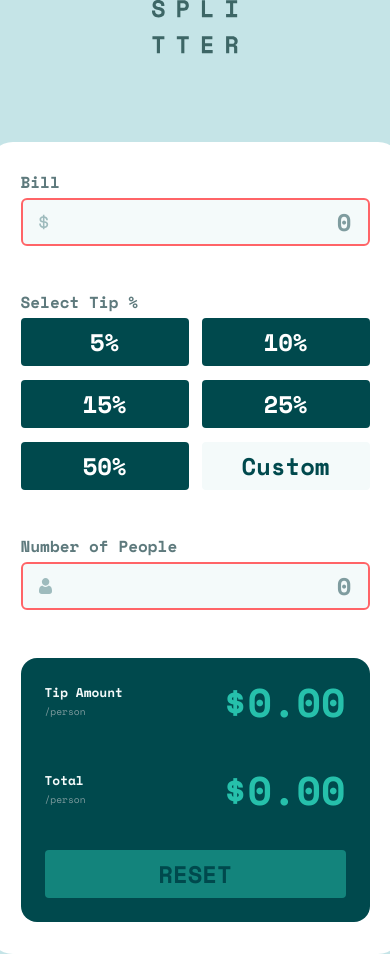
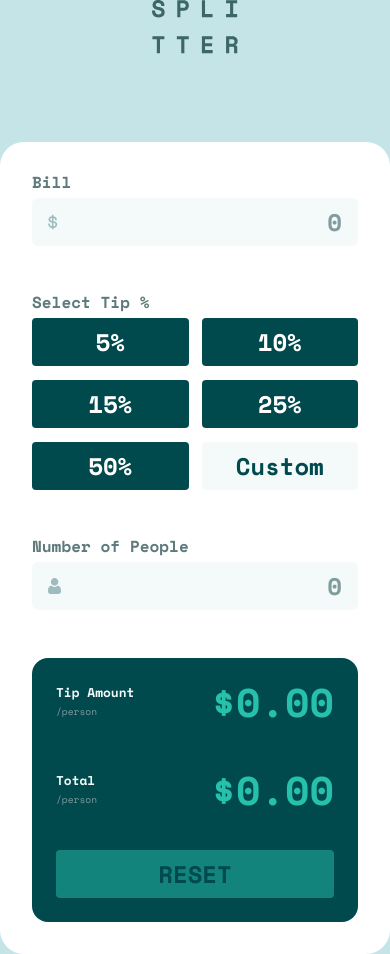
Before and after one commit to Chibuike-web/Tip-Calculator-App, a React (Vite) app: page / in a window 390 px wide. Built offline with nearby package versions, Linux system fonts and the light colour scheme.

Commit message:
completed

```diff
--- a/src/components/Splitter.jsx
+++ b/src/components/Splitter.jsx
@@ -14,14 +14,28 @@ export default function Splitter() {
 	const [tipValue, setTipValue] = useState("");
 
 	useEffect(() => {
-		if (bill && tipValue && numberOfPeople > 0) {
-			const newTipAmount = ((tipValue / 100) * parseFloat(bill)) / parseFloat(numberOfPeople);
-			setTipAmount(newTipAmount.toFixed(2));
-			const newTotal =
-				((tipValue / 100) * parseFloat(bill) + parseFloat(bill)) / parseFloat(numberOfPeople);
-			setTotal(newTotal.toFixed(2));
+		if (!bill || !tipValue || numberOfPeople <= 0) {
+			setTipAmount("0.00");
+			setTotal("0.00");
+			return;
 		}
-	}, [bill, activeTip, tipValue, customInputValue, numberOfPeople]);
+
+		const billFloat = parseFloat(bill);
+		const peopleFloat = parseFloat(numberOfPeople);
+		const tipFloat = parseFloat(tipValue);
+
+		if (isNaN(billFloat) || isNaN(peopleFloat) || isNaN(tipFloat)) {
+			setTipAmount("0.00");
+			setTotal("0.00");
+			return;
+		}
+
+		const newTipAmount = ((tipFloat / 100) * billFloat) / peopleFloat;
+		const newTotal = (billFloat + (tipFloat / 100) * billFloat) / peopleFloat;
+
+		setTipAmount(newTipAmount.toFixed(2));
+		setTotal(newTotal.toFixed(2));
+	}, [bill, tipValue, numberOfPeople]);
 
 	const handleChange = (e, id) => {
 		const { value } = e.target;
@@ -69,9 +83,9 @@ export default function Splitter() {
 	};
 
 	return (
-		<main className="flex max-md:flex-col gap-[3rem] max-md:w-max justify-between w-full max-w-[57.5rem] bg-white px-[2rem] py-[2rem] rounded-[1.5rem]">
+		<main className="flex max-md:flex-col gap-[3rem] max-md:w-full max-md:items-center justify-between w-full max-w-[57.5rem] bg-white px-[2rem] py-[2rem] rounded-[1.5rem]">
 			{/* Input Section */}
-			<section className="w-full max-w-[23.75rem] flex flex-col gap-[3rem]">
+			<section className="w-full max-w-[23.75rem] max-md:max-w-full flex flex-col gap-[3rem]">
 				<TextInput
 					icon={Dollar}
 					label="Bill"
@@ -85,7 +99,7 @@ export default function Splitter() {
 
 				<fieldset>
 					<legend className="font-bold text-cyan-600 text-[1rem] mb-[0.5rem]">Select Tip %</legend>
-					<div className="grid grid-cols-2 lg:grid-cols-3 gap-y-[0.875rem] place-items-center gap-x-[0.8125rem] w-full">
+					<div className="grid grid-cols-3 max-md:grid-cols-2 gap-y-[0.875rem] place-items-center gap-x-[0.8125rem] w-full">
 						<TipButton
 							tip="5%"
 							handleButtonClick={handleButtonClick}
@@ -145,7 +159,7 @@ export default function Splitter() {
 			</section>
 
 			{/* Results Section */}
-			<aside className="w-full min-h-full max-w-[25.8125rem] bg-cyan-800 rounded-[1rem] p-[2.5rem] max-md:p-6">
+			<aside className="w-full min-h-full max-w-[25.8125rem] max-md:max-w-full bg-cyan-800 rounded-[1rem] p-[2.5rem] max-md:p-6">
 				<div className="flex flex-col h-full max-md:gap-10">
 					<div className="flex flex-col gap-[3rem] mb-auto">
 						<OutputDisplay label="Tip Amount" subLabel="/person" value={tipAmount} />
@@ -185,7 +199,7 @@ function TextInput({
 			</label>
 			<div
 				className={`flex justify-between items-center rounded-[0.375rem] w-full px-[1rem] py-[0.875rem] h-[3rem] bg-cyan-300 ${
-					!error && !window.matchMedia("(hover: none)").matches
+					!error
 						? "hover:border-[0.125rem] hover:border-[#26C0AB]"
 						: "border-[0.125rem] border-red-400"
 				}`}
```
